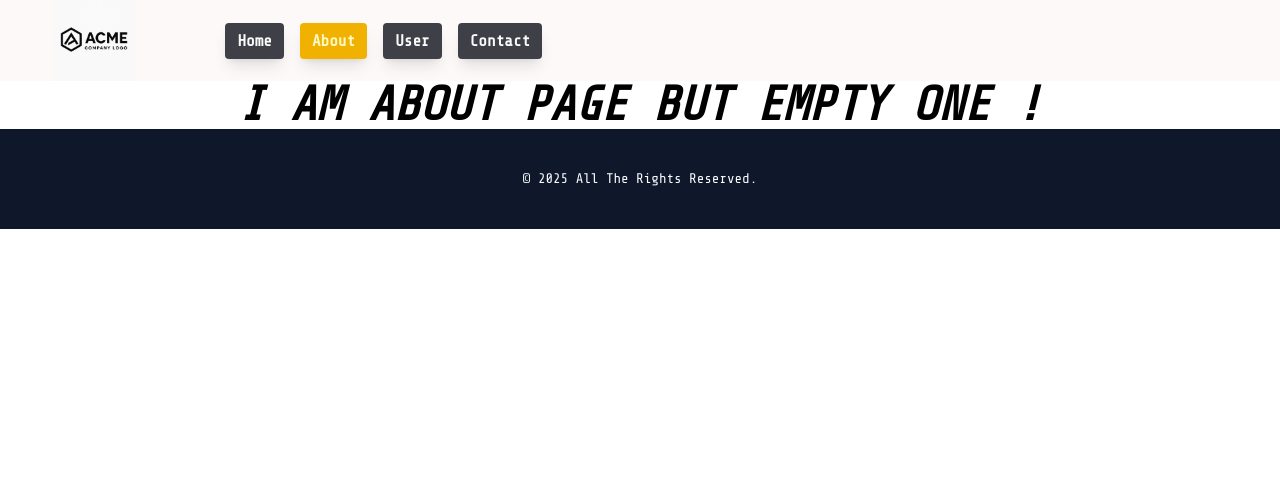
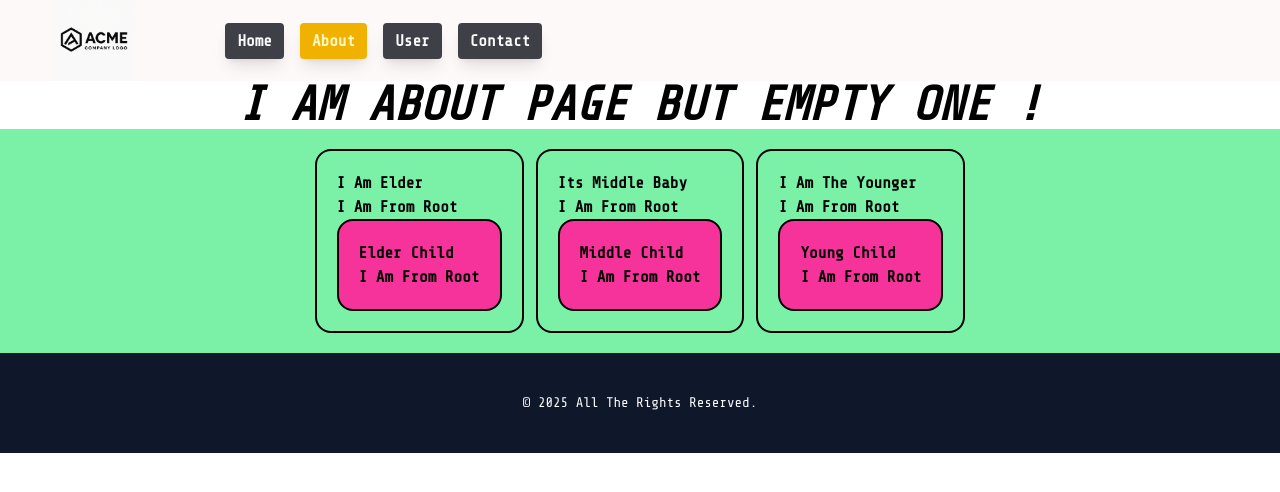
Before and after one commit to rakib-hasan-78/router-form, a React (Vite) app: page /about in a window 1280 px wide. Shown: the top 492 px of the page. Built offline with nearby package versions, Linux system fonts and the light colour scheme.

Commit message:
prop drilling

```diff
--- /dev/null
+++ b/src/components/Component/Parent/Children/Elder/Elder.jsx
@@ -0,0 +1,15 @@
+import React from 'react';
+import ElderFamily from './../../cousins/ElderFamily/ElderFamily';
+
+
+const Elder = ({roo}) => {
+    return (
+        <div className='border-2 p-5 rounded-2xl'>
+            <h1>i am elder</h1>
+            <p>{roo}</p>
+            <ElderFamily roo={roo} />
+        </div>
+    );
+};
+
+export default Elder;
--- /dev/null
+++ b/src/components/Component/Parent/Children/Middle/Middle.jsx
@@ -0,0 +1,14 @@
+import React from 'react';
+import MidFamily from './../../cousins/MidFamily/MidFamily';
+
+const Middle = ({roo}) => {
+    return (
+        <div className='border-2 p-5 rounded-2xl'>
+            <h1>its middle baby </h1>
+            <p>{roo}</p>
+            <MidFamily roo={roo}/>
+        </div>
+    );
+};
+
+export default Middle;
--- /dev/null
+++ b/src/components/Component/Parent/Children/younger/Younger.jsx
@@ -0,0 +1,14 @@
+import React from 'react';
+import YoungFam from './../../cousins/YounFam/YoungFam';
+
+const Younger = ({roo}) => {
+    return (
+        <div className='border-2 p-5 rounded-2xl'>
+            <h1>i am the younger</h1>
+            <p>{roo}</p>
+            <YoungFam roo={roo} />
+        </div>
+    );
+};
+
+export default Younger;
--- /dev/null
+++ b/src/components/Component/Parent/GrandParent/Grand.jsx
@@ -0,0 +1,17 @@
+import React from 'react';
+import Elder from './../Children/Elder/Elder';
+import Middle from './../Children/Middle/Middle';
+import Younger from './../Children/younger/Younger';
+
+const Grand = () => {
+    const mainRoot = `i am from root`;
+    return (
+        <div className='w-full h-auto flex justify-center items-center space-x-3'>
+            <Elder roo={mainRoot} />
+            <Middle roo={mainRoot} />
+            <Younger roo={mainRoot} />
+        </div>
+    );
+};
+
+export default Grand;
--- /dev/null
+++ b/src/components/Component/Parent/cousins/ElderFamily/ElderFamily.jsx
@@ -0,0 +1,12 @@
+import React from 'react';
+
+const ElderFamily = ({roo}) => {
+    return (
+        <div className='border-2 p-5 rounded-2xl bg-pink-500'>
+        <h5>elder child</h5>
+            <p>{roo}</p>
+        </div>
+    );
+};
+
+export default ElderFamily;
--- /dev/null
+++ b/src/components/Component/Parent/cousins/MidFamily/MidFamily.jsx
@@ -0,0 +1,12 @@
+import React from 'react';
+
+const MidFamily = ({roo}) => {
+    return (
+        <div className='border-2 p-5 rounded-2xl bg-pink-500'>
+        <h5>middle child</h5>
+            <p>{roo}</p>
+        </div>
+    );
+};
+
+export default MidFamily;
--- /dev/null
+++ b/src/components/Component/Parent/cousins/YounFam/YoungFam.jsx
@@ -0,0 +1,12 @@
+import React from 'react';
+
+const YoungFam = ({roo}) => {
+    return (
+        <div className='border-2 p-5 rounded-2xl bg-pink-500'>
+            <h5>young child</h5>
+            <p>{roo}</p>
+        </div>
+    );
+};
+
+export default YoungFam;
--- a/src/components/Pages/About.jsx
+++ b/src/components/Pages/About.jsx
@@ -1,10 +1,14 @@
 import React from 'react';
+import Grand from './../Component/Parent/GrandParent/Grand';
 
 
 const About = () => {
     return (
         <div className='w-full h-auto flex flex-col items-center justify-center'>
             <h2 className='xxs:text-lg sm:text-xl lg:text-5xl font-semibold italic uppercase'>i am about page but empty one !</h2>
+            <div className='w-full h-auto bg-green-300 p-5'>
+                <Grand />
+            </div>
         </div>
     );
 };
```
